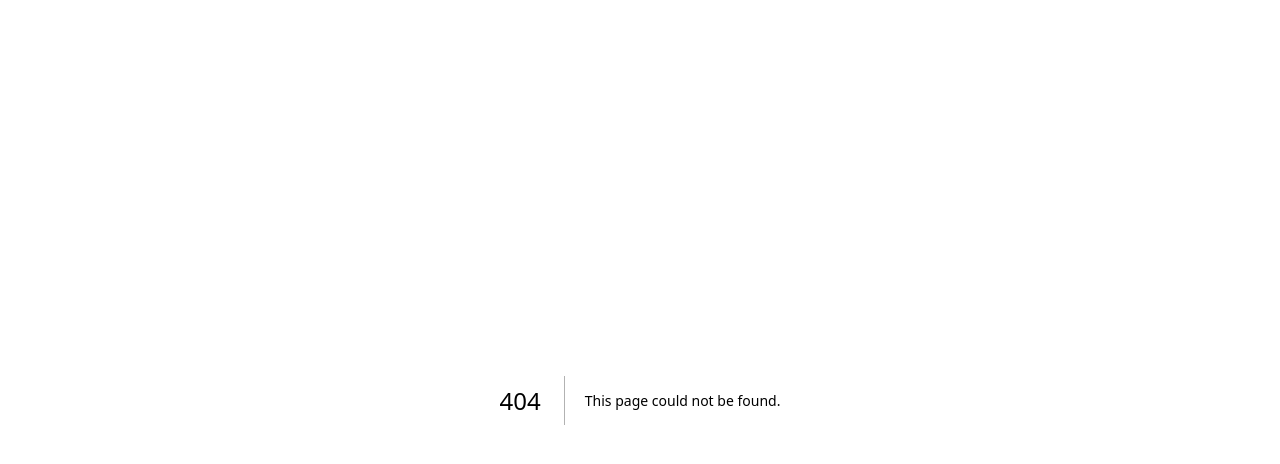
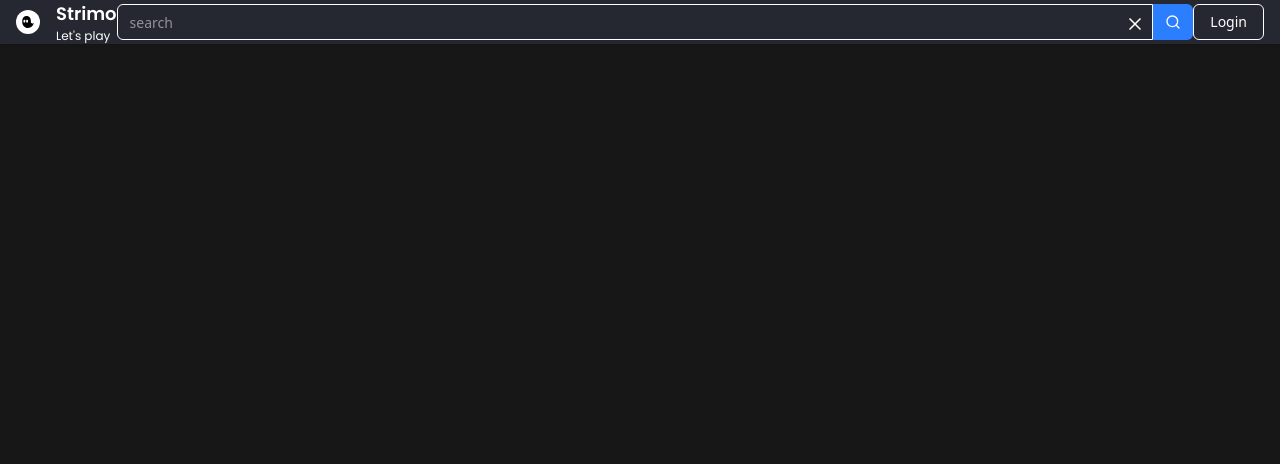
Before and after one commit to DR-Dev2672/Strimo, a Next.js app: page / in a window 1280 px wide. Before the commit this address had no page. Shown: the top 464 px of the page. Built offline with nearby package versions, Linux system fonts and the light colour scheme.

Commit message:
file structure debugging and other ui nexessaty added

```diff
--- a/app/(auth)/layout.tsx
+++ b/app/(auth)/layout.tsx
@@ -1,4 +1,5 @@
 import Logo from "./_components/logo";
+
 
 
 const AuthLayout = ({
@@ -7,7 +8,7 @@
   children: React.ReactNode;
 }) => {
   return (
-    <div className="h-full bg-red-300 flex flex-col items-center justify-center space-y-6">
+    <div className="h-full  flex flex-col items-center justify-center space-y-6">
       <Logo/>
       {children}
     </div>
--- /dev/null
+++ b/app/(browse)/(home)/page.tsx
@@ -0,0 +1,5 @@
+export default function HomePage() {
+    return (
+        <div className="h-full p-8 max-w-screen-2xl mx-auto"></div>
+    );
+}
--- /dev/null
+++ b/app/(browse)/_components/page.tsx
@@ -0,0 +1,5 @@
+export default function Page() {
+    return (
+        <div>this is BrowseLayout</div>
+    );
+}
--- a/app/(browse)/layout.tsx
+++ b/app/(browse)/layout.tsx
@@ -1,12 +1,12 @@
+import { UserButton } from "@clerk/nextjs";
 import Navbar from "./_components/Navbar";
 
 export default function BrowseLayout({children}: {children: React.ReactNode}) {
     return (
-        <>
-
-             <h1>Browse Layout</h1>
-            <Navbar />
+        <div>
+             <Navbar />
+             {/* <UserButton/> */}
             {children}
-        </>
+        </div>
     );
 }
--- a/app/layout.tsx
+++ b/app/layout.tsx
@@ -4,6 +4,10 @@
 import { ClerkProvider, UserButton } from "@clerk/nextjs";
 import { dark } from '@clerk/themes'
 import { ThemeProvider } from "@/components/theme-provider";
+
+import { Button } from "@/components/ui/button";
+import Link from "next/link";
+
 
 const geistSans = Geist({
   variable: "--font-geist-sans",
@@ -26,21 +30,22 @@
   children: React.ReactNode;
 }>) {
   return (
-     <ClerkProvider appearance={{theme:dark}} >
-    <html lang="en">
-      <body
-        className={`${geistSans.variable} ${geistMono.variable} antialiased`}>
+     <ClerkProvider >
+    <html lang="en" >
+      <body>
 
          <ThemeProvider
             attribute="class"
-            defaultTheme="system"
-            enableSystem
-            disableTransitionOnChange
+             forcedTheme="dark"
+            storageKey="strimo-theme"
           >
+          {/* <h1>hii</h1> */}
+
+          {/* <Link href="/sign-in"><Button variant="outline">Sign In</Button></Link> */}
             {children}
           </ThemeProvider>
       </body>
     </html>
-     </ClerkProvider>
+      </ClerkProvider>
   );
 }
--- /dev/null
+++ b/components/ui/input.tsx
@@ -0,0 +1,21 @@
+import * as React from "react"
+
+import { cn } from "@/lib/utils"
+
+function Input({ className, type, ...props }: React.ComponentProps<"input">) {
+  return (
+    <input
+      type={type}
+      data-slot="input"
+      className={cn(
+        "file:text-foreground placeholder:text-muted-foreground selection:bg-primary selection:text-primary-foreground dark:bg-input/30 border-input h-9 w-full min-w-0 rounded-md border bg-transparent px-3 py-1 text-base shadow-xs transition-[color,box-shadow] outline-none file:inline-flex file:h-7 file:border-0 file:bg-transparent file:text-sm file:font-medium disabled:pointer-events-none disabled:cursor-not-allowed disabled:opacity-50 md:text-sm",
+        "focus-visible:border-ring focus-visible:ring-ring/50 focus-visible:ring-[3px]",
+        "aria-invalid:ring-destructive/20 dark:aria-invalid:ring-destructive/40 aria-invalid:border-destructive",
+        className
+      )}
+      {...props}
+    />
+  )
+}
+
+export { Input }
--- a/package.json
+++ b/package.json
@@ -17,6 +17,7 @@
     "lucide-react": "^0.562.0",
     "next": "16.1.0",
     "next-themes": "^0.4.6",
+    "query-string": "^9.3.1",
     "react": "19.2.3",
     "react-dom": "19.2.3",
     "tailwind-merge": "^3.4.0"
```
Also changed, not shown: 1 other file (tests, documents, lock files or other folders).
